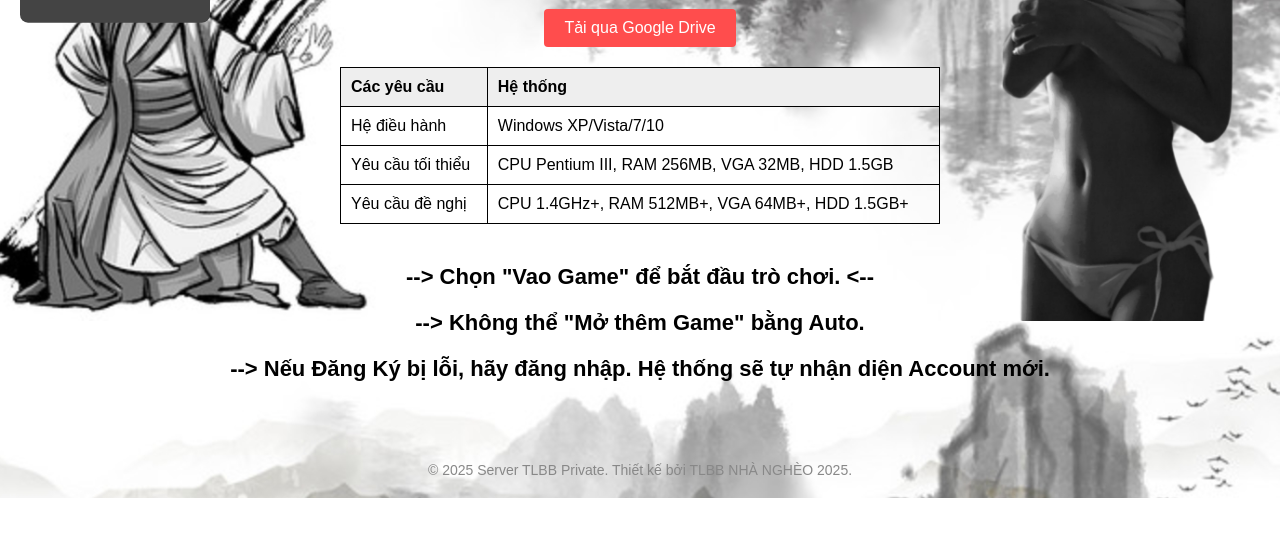
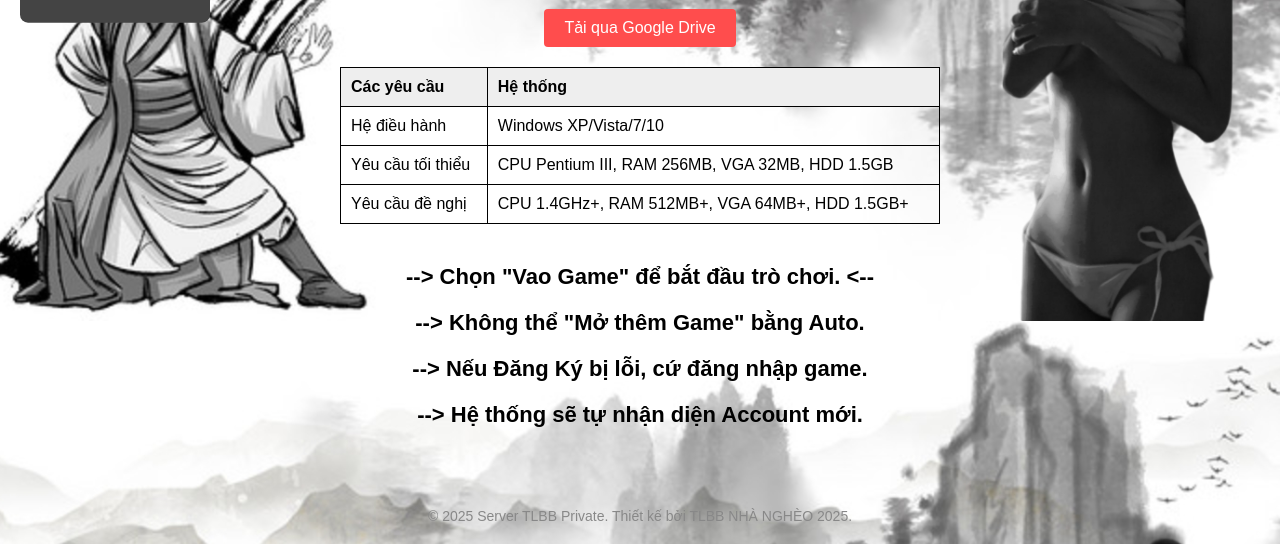
Before and after one commit to tlbbnhangheo/tlbbnhangheo.github.io, a plain HTML site: page index.html in a window 1280 px wide. Shown: the part 479-1023 px from the top of the page. Before the commit the page ends 977 px from the top, so only its background shows below. Drawn offline with Linux system fonts and the light colour scheme.

Commit message:
Update index.html

```diff
--- a/index.html
+++ b/index.html
@@ -194,7 +194,8 @@
     </table>
     <div class="subtitle">--> Chọn "Vao Game" để bắt đầu trò chơi. <-- </div>
     <div class="subtitle">--> Không thể "Mở thêm Game" bằng Auto. </div>
-    <div class="subtitle">--> Nếu Đăng Ký bị lỗi, hãy đăng nhập. Hệ thống sẽ tự nhận diện Account mới. </div>
+    <div class="subtitle">--> Nếu Đăng Ký bị lỗi, cứ đăng nhập game. </div>
+    <div class="subtitle">--> Hệ thống sẽ tự nhận diện Account mới. </div>
   </div>
   <footer>
     © 2025 Server TLBB Private. Thiết kế bởi TLBB NHÀ NGHÈO 2025.
```
